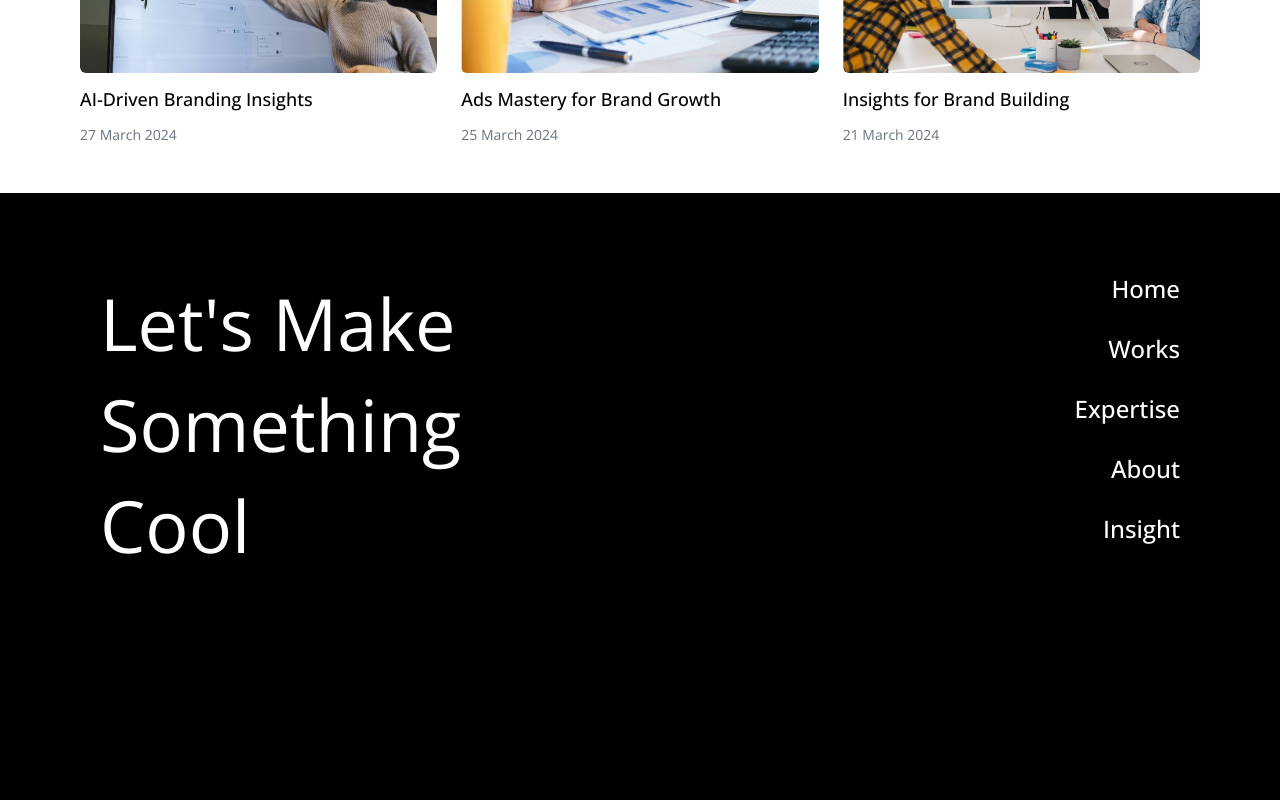
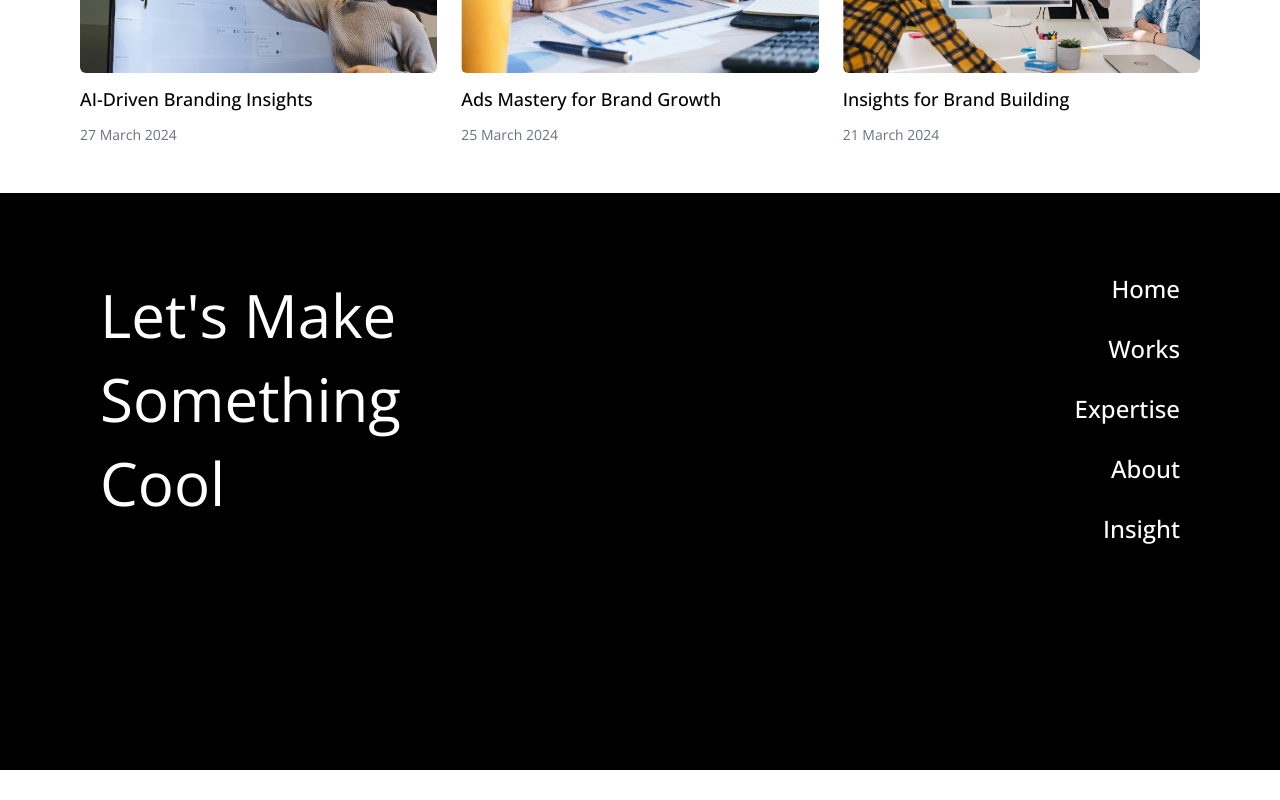
Before and after one commit to JihadZaidan/nexa-baru, a Next.js app: page /insight in a window 1280 px wide. Shown: the part 1483-2283 px from the top of the page. After the commit the page ends 2253 px from the top, so only its background shows below. Built offline with nearby package versions, Linux system fonts and the light colour scheme.

Commit message:
repair font size

```diff
--- a/src/components/layout/Footer.tsx
+++ b/src/components/layout/Footer.tsx
@@ -14,7 +14,7 @@ export default function Footer() {
     return (
         <div className="max-w-full w-full lg:px-20 lg:py-20 px-4 pt-14 pb-3 flex flex-col gap-30 bg-black">
             <div className="w-full gap-18 flex lg:flex-row flex-col px-5">
-                <h1 ref={headRef} className="lg:w-[70%] leading-[140%] lg:text-7xl text-4xl text-white lg:text-left  font-sans font-normal">
+                <h1 ref={headRef} className="lg:w-[70%] leading-[140%] lg:text-6xl text-4xl text-white lg:text-left  font-sans font-normal">
                     Let&apos;s Make Something Cool
                 </h1>
                 <ul className="w-full flex flex-col gap-7 justify-right items-right">
```
